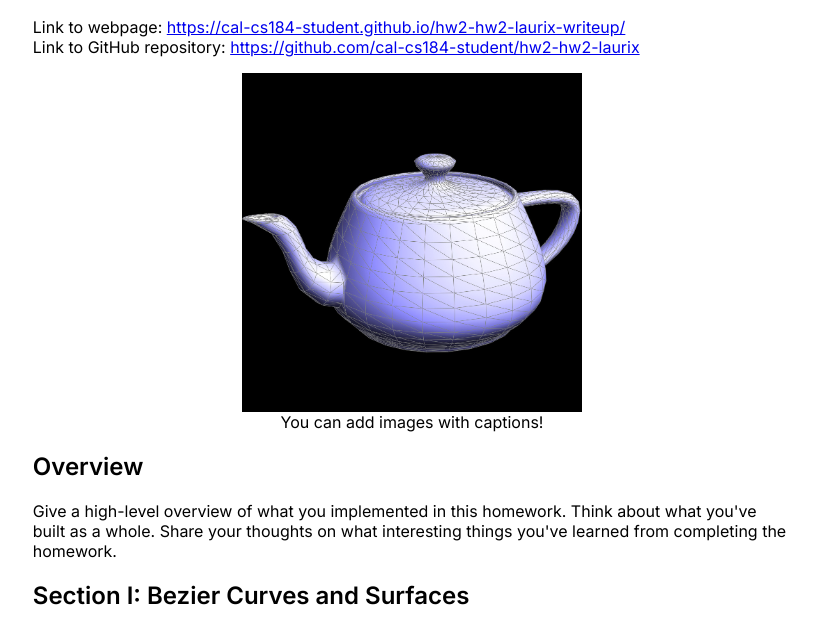
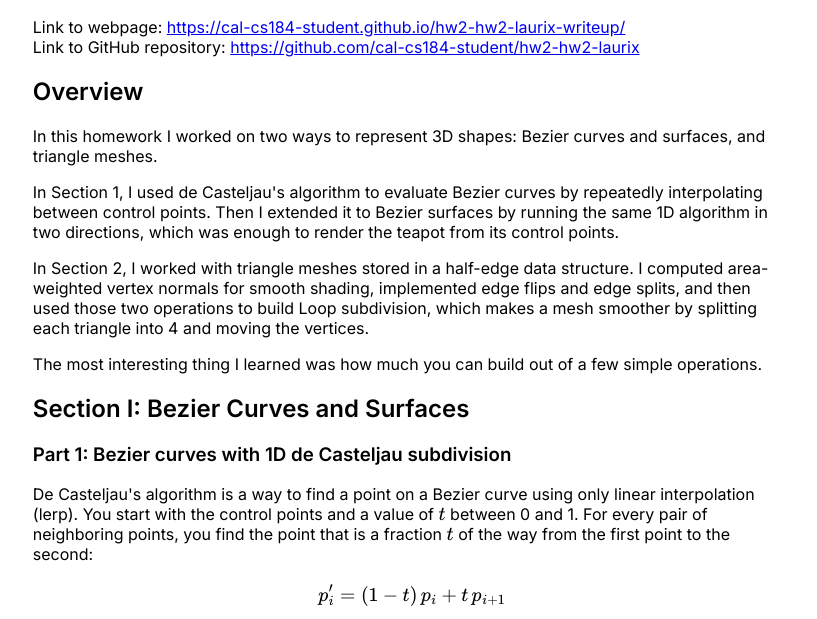
Before and after one commit to cal-cs184-student/hw2-hw2-laurix-writeup, a plain HTML site: page index.html in a window 1280 px wide. Shown: the part 173-792 px from the top of the page, without its empty margins (228-1045 px from the left). Drawn offline with nearby package versions, Linux system fonts and the light colour scheme; some packages are replaced by stand-ins of ours.

Commit message:
add: overview + fixing things

```diff
--- a/index.html
+++ b/index.html
@@ -38,17 +38,24 @@
 
 		Link to GitHub repository: <a href="https://github.com/cal-cs184-student/hw2-hw2-laurix">https://github.com/cal-cs184-student/hw2-hw2-laurix</a>
 
-		<figure>
-			<img src="assets/teapot.png" alt="Teapot" style="width:50%"/>
-			<figcaption>You can add images with captions!</figcaption>
-		</figure>
 
 		<!--
 		We've already added one heading per part, to make your write-up as navigable when grading. Please fit your write-up within these sections!
 		-->
 
 		<h2>Overview</h2>
-		Give a high-level overview of what you implemented in this homework. Think about what you've built as a whole. Share your thoughts on what interesting things you've learned from completing the homework.
+		<p>
+		In this homework I worked on two ways to represent 3D shapes: Bezier curves and surfaces, and triangle meshes.
+		</p>
+		<p>
+		In Section 1, I used de Casteljau's algorithm to evaluate Bezier curves by repeatedly interpolating between control points. Then I extended it to Bezier surfaces by running the same 1D algorithm in two directions, which was enough to render the teapot from its control points.
+		</p>
+		<p>
+		In Section 2, I worked with triangle meshes stored in a half-edge data structure. I computed area-weighted vertex normals for smooth shading, implemented edge flips and edge splits, and then used those two operations to build Loop subdivision, which makes a mesh smoother by splitting each triangle into 4 and moving the vertices.
+		</p>
+		<p>
+		The most interesting thing I learned was how much you can build out of a few simple operations.
+		</p>
 
 		<h2>Section I: Bezier Curves and Surfaces</h2>
 
```
